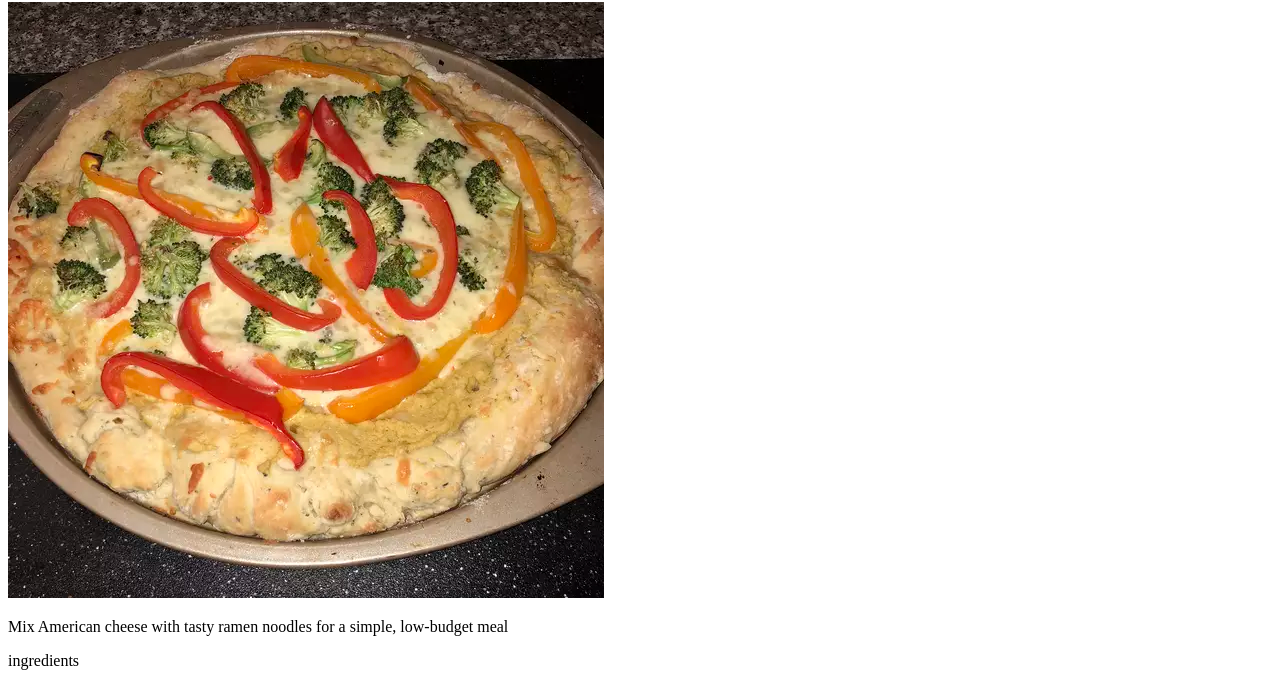
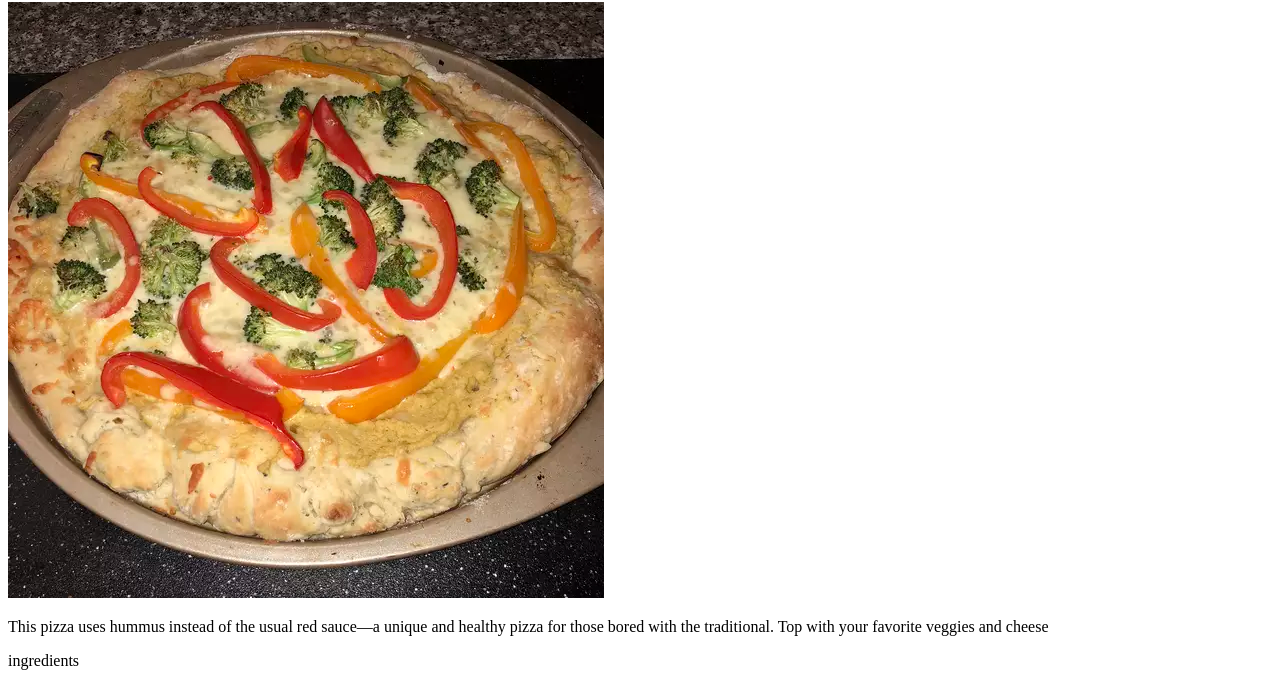
Before and after one commit to hamidrezatakloo/odin-recipes, a plain HTML site: page recipes/pizza.html in a window 1280 px wide. Shown: the part 78-761 px from the top of the page. Drawn offline with Linux system fonts and the light colour scheme.

Commit message:
Correct text in p tag

```diff
--- a/recipes/pizza.html
+++ b/recipes/pizza.html
@@ -8,7 +8,7 @@
   <body>
     <h1>Hummus Pizza</h1>
     <img src ="../images/pizza.webp">
-    <p>Mix American cheese with tasty ramen noodles for a simple, low-budget meal</p>
+    <p>This pizza uses hummus instead of the usual red sauce—a unique and healthy pizza for those bored with the traditional. Top with your favorite veggies and cheese</p>
     ingredients
     <ul>
         <li>1 (10 ounce) can refrigerated pizza crust dough</li>
```
